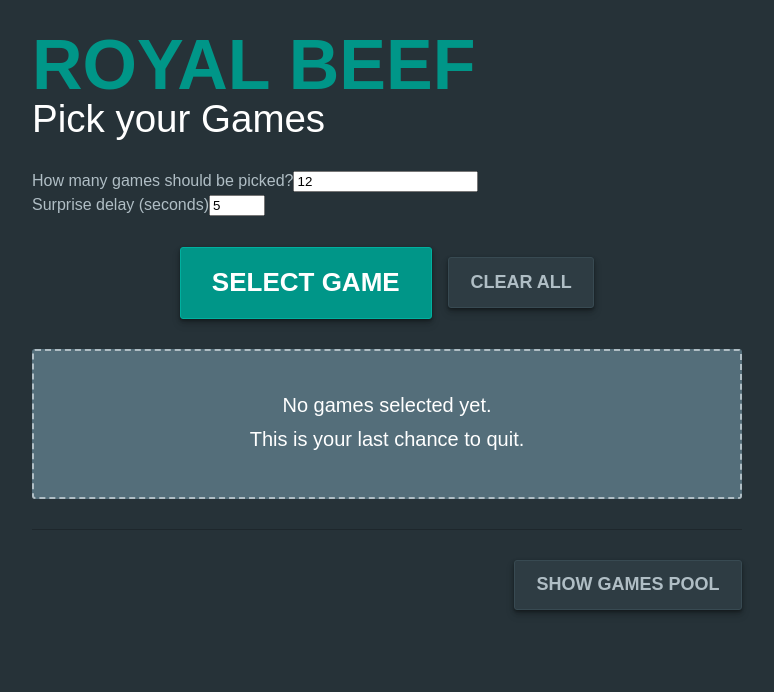
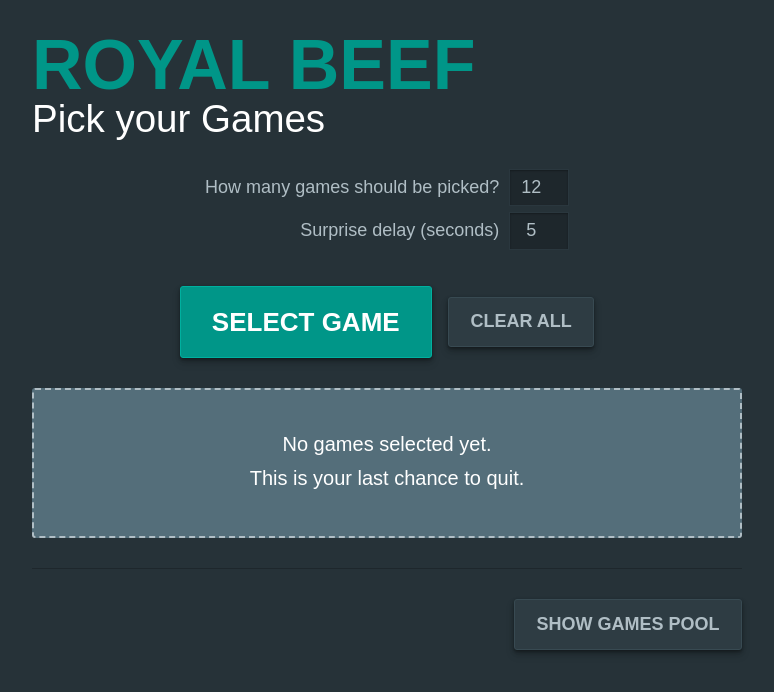
Before and after one commit to KonradRolof/beef-game-picker, a React (Create React App) app: page / in a window 1280 px wide. Shown: the top 692 px of the page, without its empty margins (253-1027 px from the left). Built offline with nearby package versions, Linux system fonts and the light colour scheme; a web font is replaced by a local one.

Commit message:
[FEATURE] adds more styles for Picker

```diff
--- a/src/components/Picker.tsx
+++ b/src/components/Picker.tsx
@@ -55,8 +55,11 @@ function Picker(props: PickerProps) {
   const buttonOptions = {} as any;
   if (picks.length === maxPicks) buttonOptions.disabled = 'disabled';
 
+  const picksList: Game[] = [ ...picks ].reverse();
+
   return (
     <section className="Picker">
+      <div className="Picker__form">
         <div className="Picker_settings">
           <div className="form-control">
             <label htmlFor="picker-game-count">How many games should be picked?</label>
@@ -82,6 +85,7 @@ function Picker(props: PickerProps) {
             />
           </div>
         </div>
+      </div>
       <div className="Picker__cta">
         <button
           className="btn btn--pick"
@@ -102,9 +106,12 @@ function Picker(props: PickerProps) {
       ) }
       { 0 < picks.length ? (
         <>
-          <h2>The games you play:</h2>
+          <h2 className="Picker__headline">
+            The games you play
+            { picks.length !== maxPicks ? ` (${picks.length}/${maxPicks})` : ` (${maxPicks})`}:
+          </h2>
           <ul className="Picker__picks">
-            { picks.reverse().map((game) => (
+            { picksList.map((game) => (
               <li key={game.slug}>
                 <PickItem game={game} onVeto={onVetoAction} />
               </li>
--- a/src/scss/Counter.scss
+++ b/src/scss/Counter.scss
@@ -31,10 +31,9 @@
   display: flex;
   justify-content: center;
   margin-top: 15vh;
-  min-width: 280px;
-  max-width: 600px;
+  min-width: 262px;
+  max-width: 650px;
   padding: 30px;
-  width: 50vw;
 }
 
 .Counter__counter {
--- a/src/scss/Picker.scss
+++ b/src/scss/Picker.scss
@@ -2,8 +2,36 @@
 @import './functions';
 @import './mixins';
 
-.Picker_settings {
+.Picker__form {
+  display: flex;
+  justify-content: center;
   margin-bottom: 30px;
+  width: 100%;
+
+  .form-control {
+    align-items: center;
+    display: flex;
+    font-size: #{koro-rem-calc(18)};
+    justify-content: flex-end;
+    margin-bottom: 0.4rem;
+    width: auto;
+  }
+
+  label {
+    font-weight: 200;
+  }
+
+  [type='number'] {
+    background-color: $mat-contrast;
+    border: 1px solid $mat-border;
+    box-shadow: inset 0 1px 2px rgba($black, 0.3);
+    color: $mat-foreground;
+    font-size: #{koro-rem-calc(18)};
+    margin-left: 0.6rem;
+    padding: 0.4em 0.6em;
+    text-align: center;
+    width: #{koro-rem-calc(60)};
+  }
 }
 
 .Picker__cta {
@@ -44,6 +72,12 @@
   }
 }
 
+.Picker__headline {
+  color: $mat-accent-color;
+  font-weight: 200;
+  margin: 0 0 0.5em;
+}
+
 .Picker__picks {
   list-style: none;
   margin: 0;
--- a/src/scss/_settings.scss
+++ b/src/scss/_settings.scss
@@ -75,6 +75,11 @@ $elements-font-sizes: (
     sm: 35,
     md: 70
   ),
+  h2: (
+    xs: 18,
+    sm: 24,
+    md: 28
+  ),
   p: (
     xs: 18,
     md: 20
```
Lines whose indentation alone changed are shown as unchanged.
